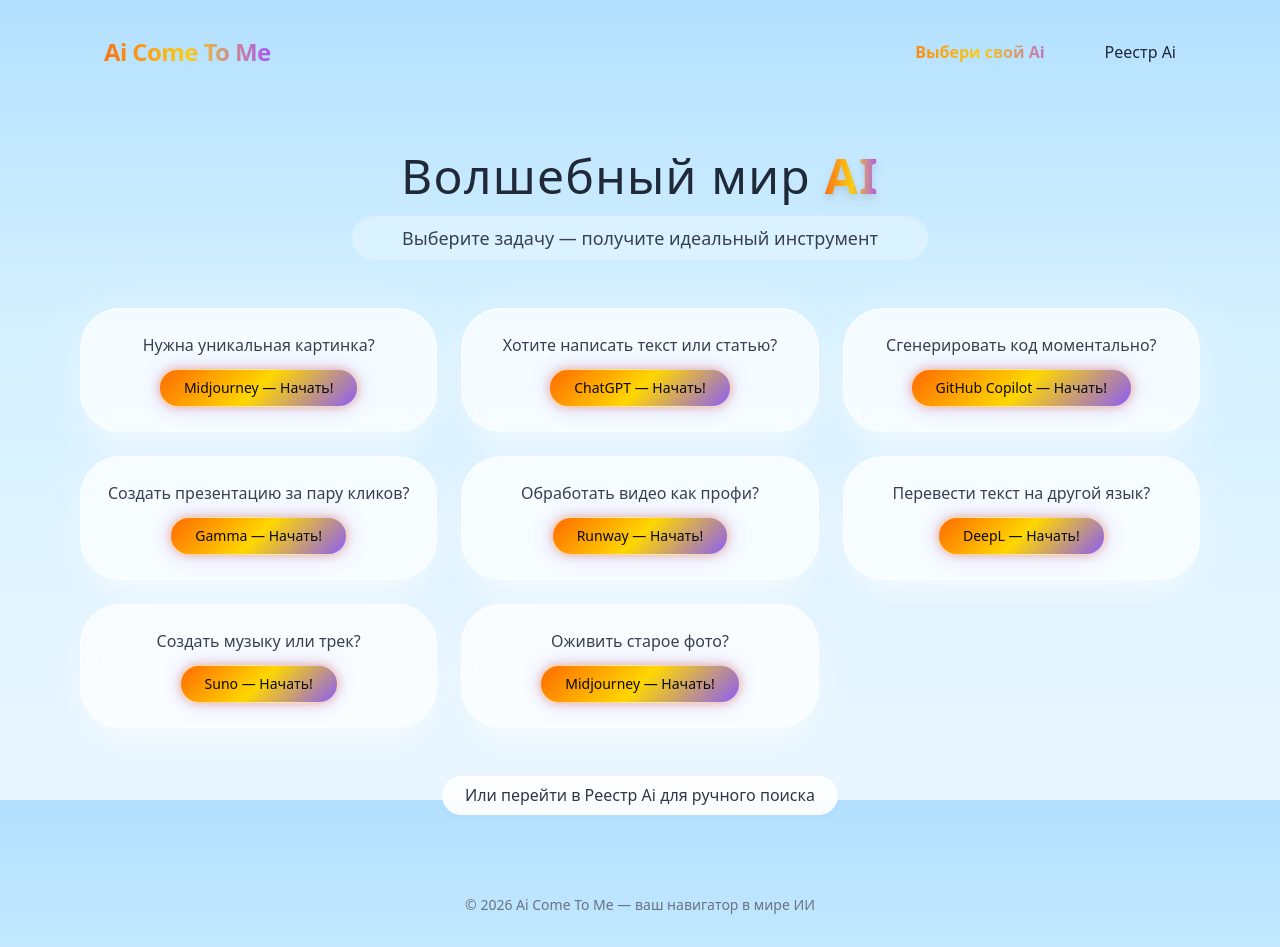
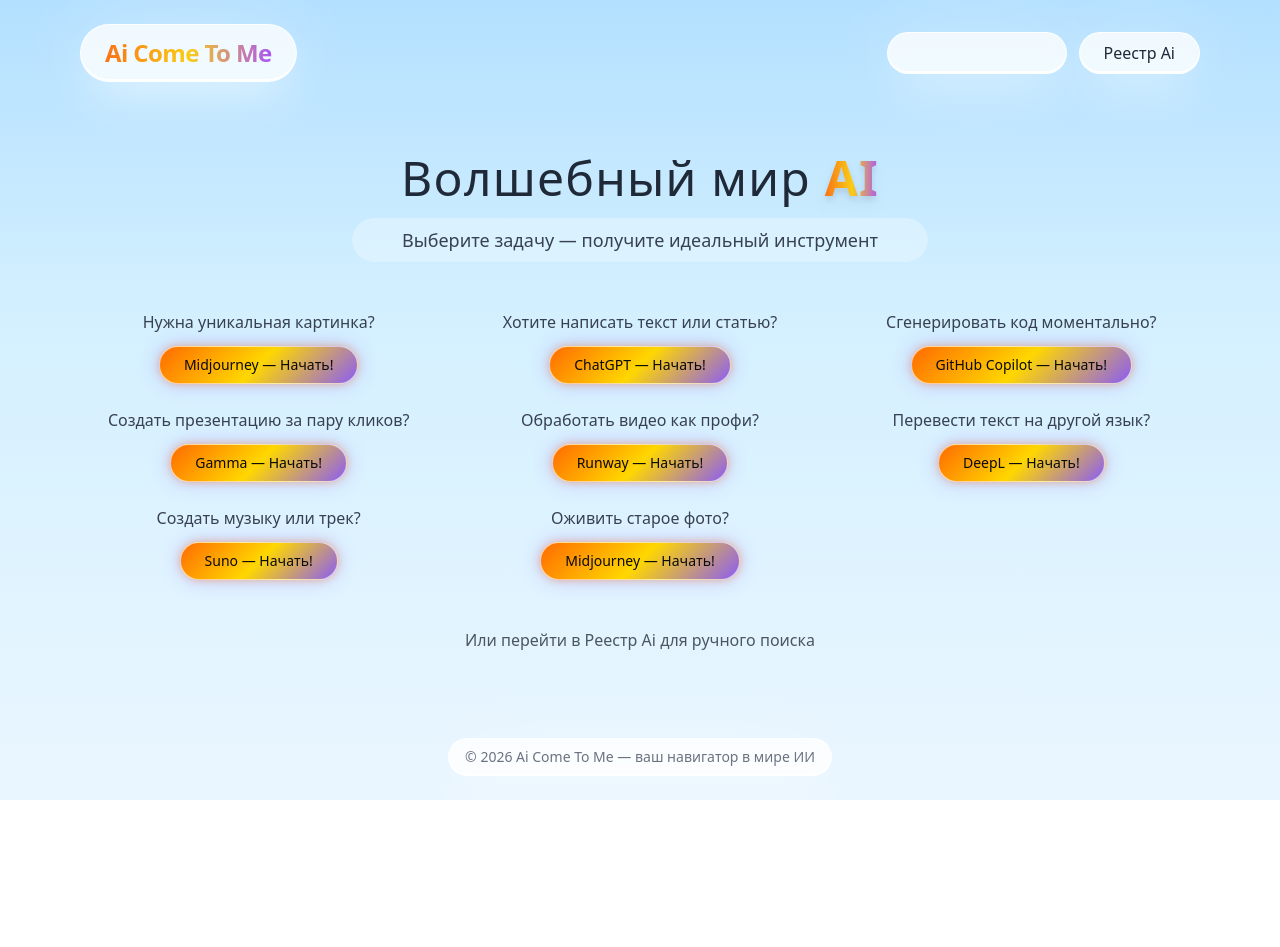
Before and after one commit to dadadaartur/arthurcrm, a Next.js app: page / in a window 1280 px wide. After the commit the page ends 800 px from the top, so only its background shows below. Built offline with nearby package versions, Linux system fonts and the light colour scheme; no server answers; the database is empty.

Commit message:
Update globals.css

```diff
--- a/styles/globals.css
+++ b/styles/globals.css
@@ -9,46 +9,52 @@
   cursor: default;
 }
 
-/* Облачная карточка (безопасный вариант) */
-.cloud-card {
-  background: rgba(255, 255, 255, 0.75);
+/* Облака (для меню, карточек) */
+.cloud {
+  background: rgba(255, 255, 255, 0.8);
   backdrop-filter: blur(10px);
-  border-radius: 2.5rem;
-  padding: 1.5rem;
-  box-shadow: 0 20px 30px -12px rgba(255, 255, 255, 0.6), 0 0 60px rgba(255, 255, 255, 0.3);
-  border: 1px solid rgba(255, 255, 255, 0.8);
+  border-radius: 3rem;
+  box-shadow:
+    0 20px 40px -12px rgba(255, 255, 255, 0.5),
+    0 0 80px rgba(255, 255, 255, 0.3),
+    inset 0 -2px 0 rgba(255, 255, 255, 0.9);
+  border: 1px solid rgba(255, 255, 255, 0.95);
   transition: all 0.3s ease;
-  cursor: default;
 }
 
-.cloud-card:hover {
-  box-shadow: 0 24px 40px -12px rgba(255, 255, 255, 0.8), 0 0 80px rgba(255, 255, 255, 0.5);
+.cloud:hover {
+  box-shadow:
+    0 24px 48px -12px rgba(255, 255, 255, 0.7),
+    0 0 100px rgba(255, 255, 255, 0.5),
+    inset 0 -2px 0 rgba(255, 255, 255, 1);
   transform: translateY(-2px);
 }
 
-/* Кнопка-пилюля внутри облака (просто кликабельная) */
-.btn-pill {
-  background: rgba(255, 255, 255, 0.9);
-  backdrop-filter: blur(4px);
-  border-radius: 2rem;
-  padding: 0.4rem 1.4rem;
+/* Большие кнопки-ветки (первый экран) */
+.choice-btn {
+  background: rgba(255, 255, 255, 0.7);
+  backdrop-filter: blur(12px);
+  border-radius: 2.5rem;
+  padding: 1.5rem 2rem;
   border: 1px solid rgba(255, 255, 255, 0.9);
+  box-shadow: 0 20px 30px -10px rgba(255, 255, 255, 0.6);
   cursor: pointer;
-  transition: all 0.2s;
-  display: inline-block;
+  transition: all 0.25s;
+  font-size: 1.15rem;
   font-weight: 500;
   color: #2d3748;
   user-select: none;
-  box-shadow: 0 4px 10px rgba(0,0,0,0.02);
+  text-align: center;
+  width: 100%;
 }
 
-.btn-pill:hover {
-  background: rgba(255, 255, 255, 1);
-  box-shadow: 0 8px 16px rgba(0,0,0,0.04);
-  transform: translateY(-1px);
+.choice-btn:hover {
+  background: rgba(255, 255, 255, 0.9);
+  box-shadow: 0 24px 40px -10px rgba(255, 255, 255, 0.8);
+  transform: translateY(-3px);
 }
 
-/* Кнопка-голограмма (та же) */
+/* Кнопка-голограмма */
 .btn-holographic {
   background: linear-gradient(135deg, #ff6b00, #ffd700, #8b5cf6);
   border: 1px solid rgba(255, 255, 255, 0.6);
@@ -69,7 +75,6 @@
   transform: translateY(-1px);
 }
 
-/* Поле ввода */
 .input-magic {
   background: rgba(255, 255, 255, 0.7);
   backdrop-filter: blur(12px);
@@ -86,7 +91,6 @@
   box-shadow: 0 0 20px rgba(139, 92, 246, 0.3), 0 0 40px rgba(255, 107, 0, 0.1);
 }
 
-/* Подсветка */
 .highlight-match {
   background: linear-gradient(120deg, rgba(255, 215, 0, 0.4) 0%, rgba(139, 92, 246, 0.3) 100%);
   padding: 0 2px;
@@ -94,11 +98,10 @@
   font-weight: 500;
 }
 
-/* Убираем системные курсоры */
 h1, h2, h3, p, span, div {
   cursor: default;
 }
-a, button, .btn-holographic, .btn-pill {
+a, button, .btn-holographic, .choice-btn {
   cursor: pointer;
 }
 *:focus {
```
